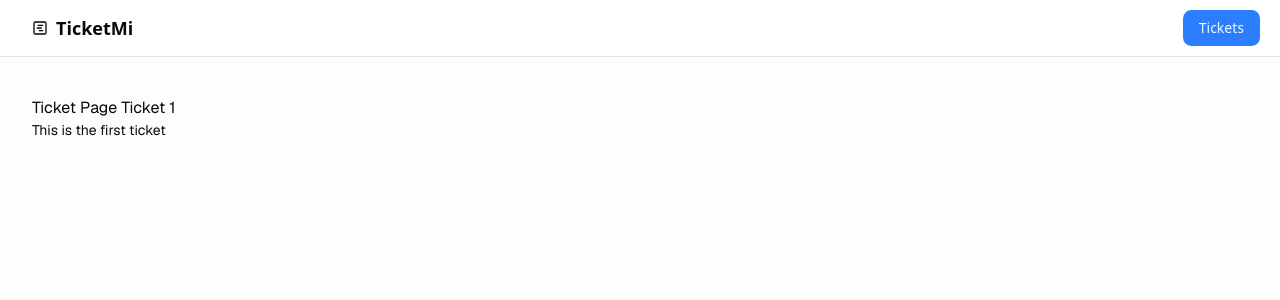
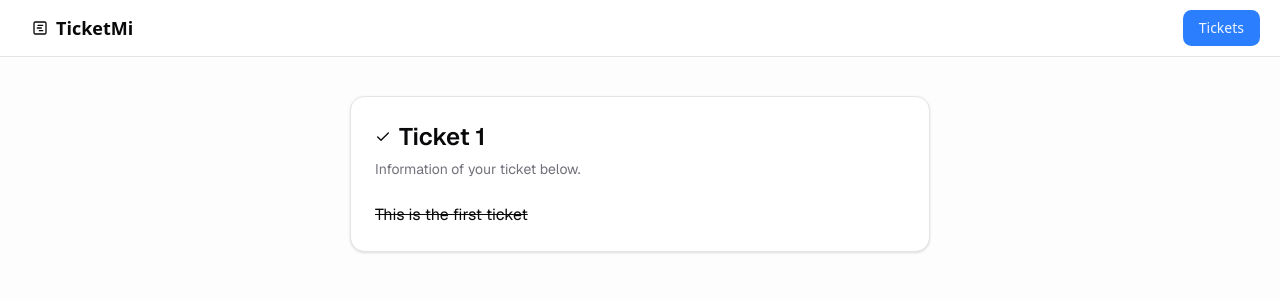
Before and after one commit to Maurikzio/ticketmi, a Next.js app: page /tickets/1 in a window 1280 px wide. Shown: the top 300 px of the page. Built offline with nearby package versions, Linux system fonts and the light colour scheme.

Commit message:
Reusing TicketItem component

```diff
--- a/src/app/tickets/[ticketId]/page.tsx
+++ b/src/app/tickets/[ticketId]/page.tsx
@@ -3,6 +3,7 @@ import Placeholder from "@/components/placeholder";
 import { Button } from "@/components/ui/button";
 import Link from "next/link";
 import { ticketsPath } from "@/paths";
+import TicketItem from "@/features/ticket/components/ticket-item";
 
 type TicketPageProps = {
   params: {
@@ -26,9 +27,8 @@ export default async function Ticketpage({ params }: TicketPageProps) {
   }
 
   return (
-    <div className="font-[family-name:var(--font-geist-sans)]">
-      <h2>Ticket Page {ticket.title}</h2>
-      <p className="text-sm">{ticket.content}</p>
+    <div className="font-[family-name:var(--font-geist-sans)] flex justify-center animate-fade-in-from-top">
+      <TicketItem ticket={ticket} isDetail={true} />
     </div>
   );
 }
--- a/src/features/ticket/components/ticket-item.tsx
+++ b/src/features/ticket/components/ticket-item.tsx
@@ -19,12 +19,13 @@ const TICKET_ICONS = {
 }
 
 interface TicketItemProps {
-  ticket: Ticket
+  ticket: Ticket;
+  isDetail?: boolean;
 }
 
-const TicketItem = ({ ticket }: TicketItemProps) => {
+const TicketItem = ({ ticket, isDetail }: TicketItemProps) => {
   return (
-    <div className="w-full max-w-[420px] flex gap-x-1">
+    <div className={clsx("w-full flex gap-x-1", { "max-w-[420px]": !isDetail, "max-w-[580px]": isDetail })}>
       <Card className="w-full ">
         <CardHeader>
           <CardTitle className="flex gap-x-2 items-center">
@@ -34,11 +35,12 @@ const TicketItem = ({ ticket }: TicketItemProps) => {
           <CardDescription>Information of your ticket below.</CardDescription>
         </CardHeader>
         <CardContent>
-          <span className={clsx("line-clamp-3", { "line-through": ticket.status === "DONE" })}>
+          <span className={clsx({ "line-through": ticket.status === "DONE", "line-clamp-3": !isDetail })}>
             {ticket.content}
           </span>
         </CardContent>
       </Card>
+      {!isDetail ? (
         <div className="flex flex-col gap-y-1">
           <Button variant="outline" asChild size="icon">
             <Link href={ticketPath(ticket.id)}>
@@ -46,6 +48,7 @@ const TicketItem = ({ ticket }: TicketItemProps) => {
             </Link>
           </Button>
         </div>
+      ) : null}
     </div>
   )
 };
```
Lines whose indentation alone changed are shown as unchanged.
